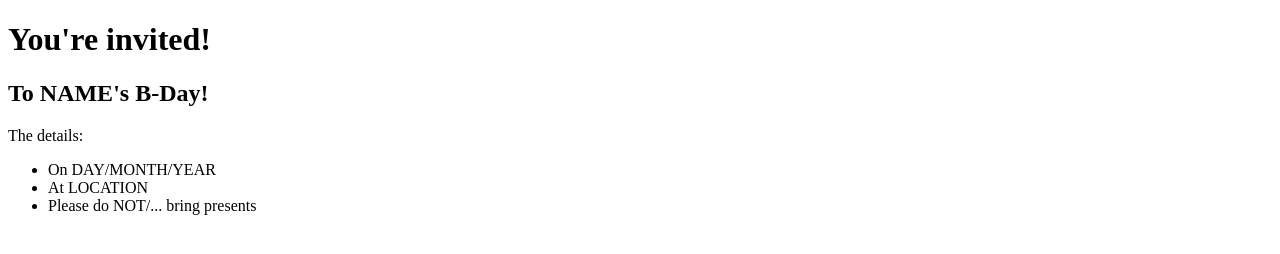
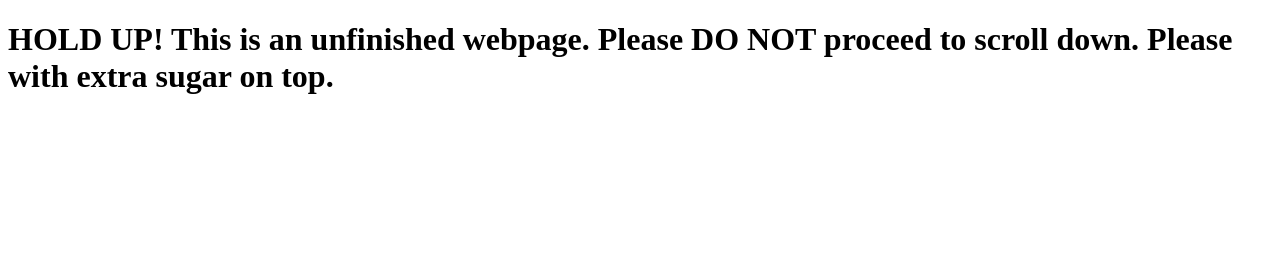
Before and after one commit to Mimicoctopus1/Mimicoctopus1.github.io, a plain HTML site: page index.html in a window 1280 px wide. Drawn offline with Linux system fonts and the light colour scheme.

Commit message:
Update index.html

```diff
--- a/index.html
+++ b/index.html
@@ -2,21 +2,11 @@
 <html>
     <head>
         <meta charset="utf-8">
-        <title>Mr. Event Invite Maker</title>
+        <title>OJVJPJ</title>
         <style>
         </style>
     </head>
     <body>
-
-        <h1>You're invited!</h1>
-        <h2>To NAME's B-Day!</h2>
-
-        <p>The details:</p>
-        <ul>
-            <li>On DAY/MONTH/YEAR
-            <li>At LOCATION
-            <li>Please do NOT/... bring presents
-        </ul>
-
+        <h1>HOLD UP! This is an unfinished webpage. Please DO NOT proceed to scroll down. Please with extra sugar on top.</h1\
     </body>
 </html>
```
